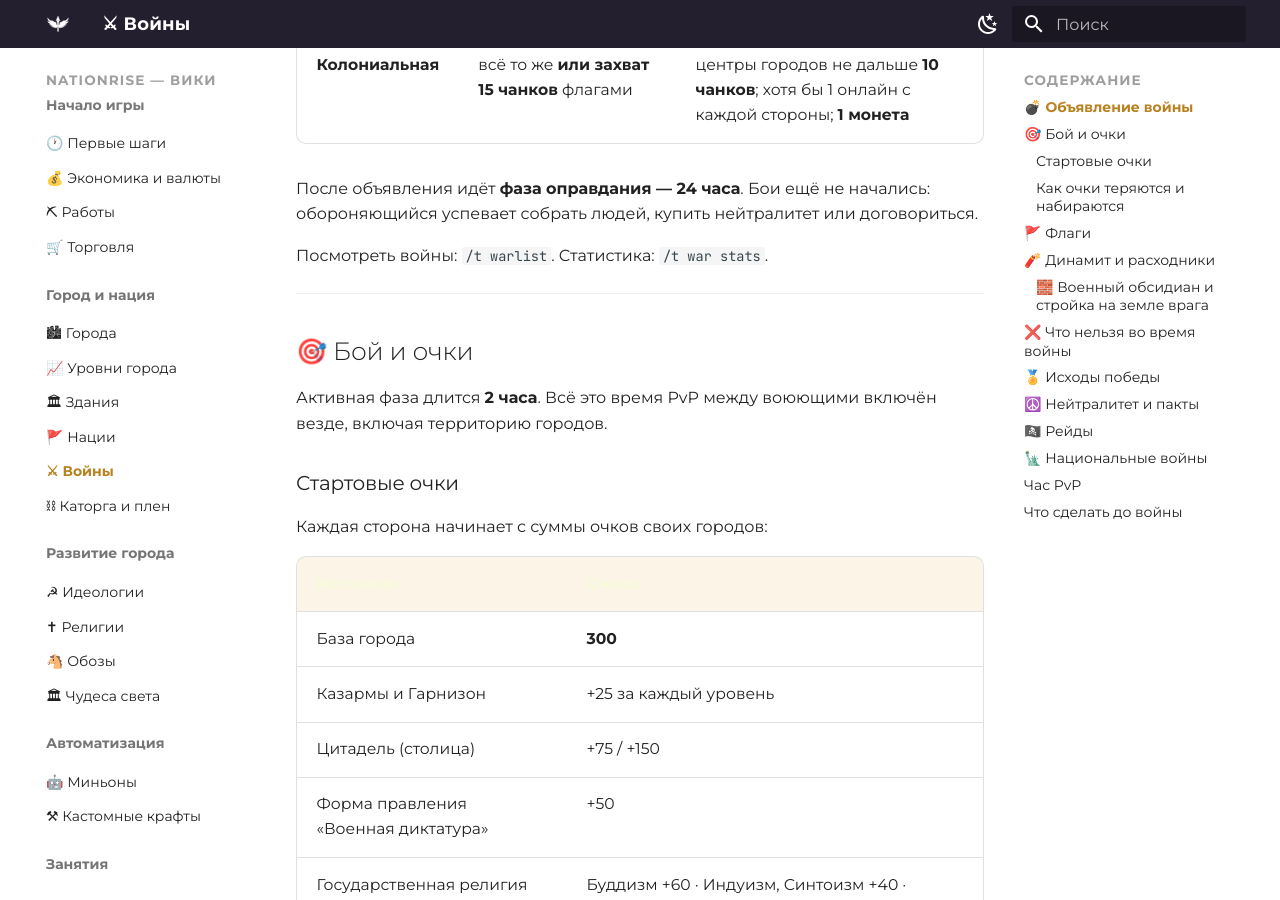
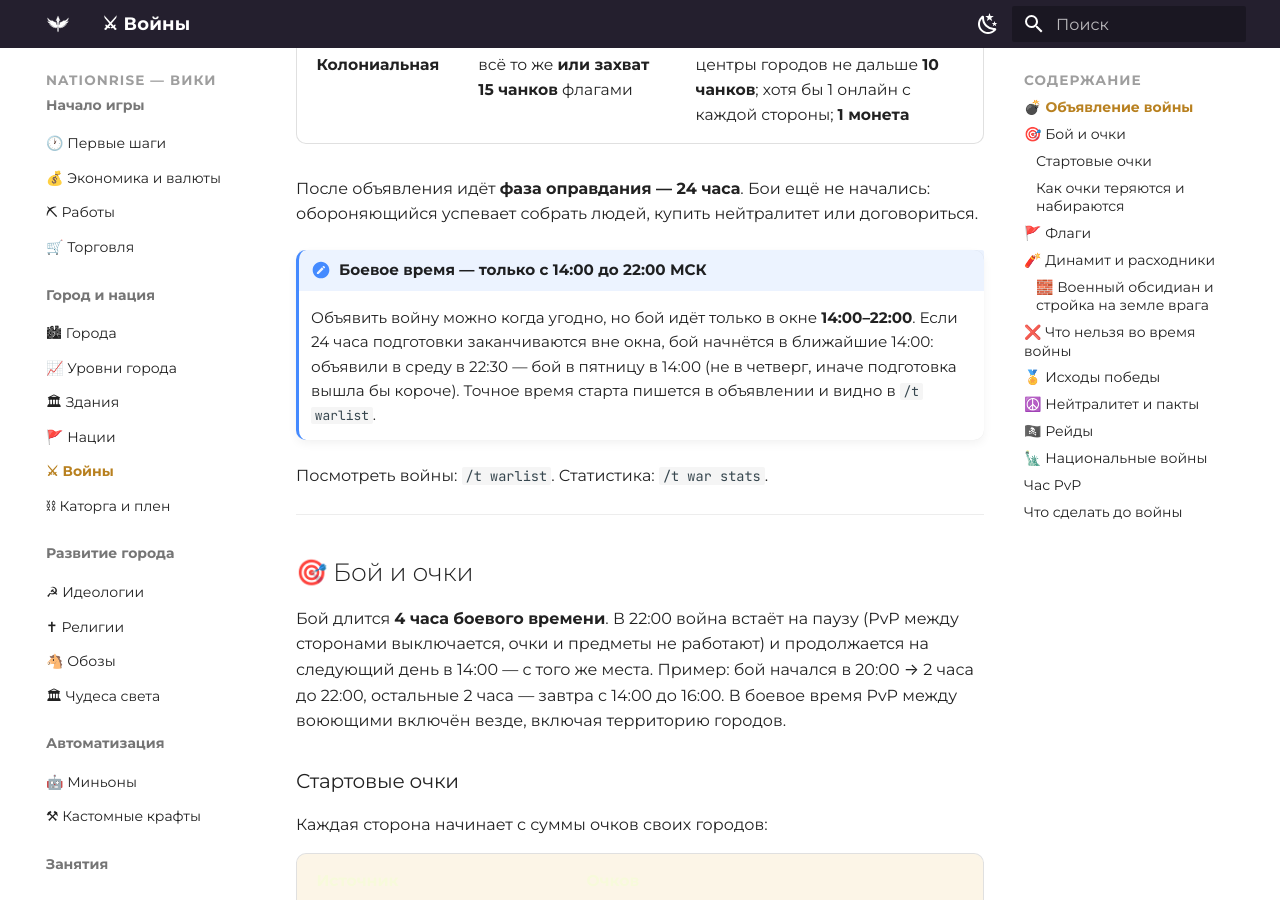
Before and after one commit to zixSSSed/NationRise-Wiki-RU, an MkDocs documentation site: the page built from docs/war.md, in a window 1280 px wide and 900 px high, scrolled down 917 px. Built offline with MkDocs 1.6.1 and Material for MkDocs 9.7.7, drawn with Linux system fonts in a browser that asks for light colours; some of the changed text lies outside the part shown.

Commit message:
Войны: окно 14–22 МСК, 4 ч боевого времени, перезарядки ×3
Co-Authored-By: Claude Opus 5.5 <noreply@anthropic.com>

```diff
--- a/docs/war.md
+++ b/docs/war.md
@@ -32,14 +32,22 @@
 После объявления идёт **фаза оправдания — 24 часа**. Бои ещё не начались: обороняющийся
 успевает собрать людей, купить нейтралитет или договориться.
 
+!!! note "Боевое время — только с 14:00 до 22:00 МСК"
+    Объявить войну можно когда угодно, но бой идёт только в окне **14:00–22:00**. Если 24 часа
+    подготовки заканчиваются вне окна, бой начнётся в ближайшие 14:00: объявили в среду в 22:30 —
+    бой в пятницу в 14:00 (не в четверг, иначе подготовка вышла бы короче). Точное время старта
+    пишется в объявлении и видно в `/t warlist`.
+
 Посмотреть войны: `/t warlist`. Статистика: `/t war stats`.
 
 ---
 
 ## 🎯 Бой и очки
 
-Активная фаза длится **2 часа**. Всё это время PvP между воюющими включён везде,
-включая территорию городов.
+Бой длится **4 часа боевого времени**. В 22:00 война встаёт на паузу (PvP между сторонами
+выключается, очки и предметы не работают) и продолжается на следующий день в 14:00 — с того же места.
+Пример: бой начался в 20:00 → 2 часа до 22:00, остальные 2 часа — завтра с 14:00 до 16:00.
+В боевое время PvP между воюющими включён везде, включая территорию городов.
 
 ### Стартовые очки
 
@@ -80,8 +88,8 @@
 ещё держать. Флаг захвата — **30 ударов**, капитуляции — **300**, санпункт — **100**. Блок под флагом сломать
 нельзя, взрывы и поршни флаг не трогают: уничтожить его можно только ударами по самому знамени.
 
-Все военные предметы — с **перезарядкой на город**: от 5 минут (панику, очки +25, динамит,
-флаг захвата) до 25 (защита укреплений, легион, флаги капитуляции). Применил — весь город ждёт.
+Все военные предметы — с **перезарядкой на город**: от 10–15 минут (флаг захвата, паника, очки +25,
+динамит) до 1,5 часа (Иностранный легион +250). Применил — ждёт весь город, а не только игрок.
 
 | Флаг | Где ставить | Что делает |
 |---|---|---|
```
